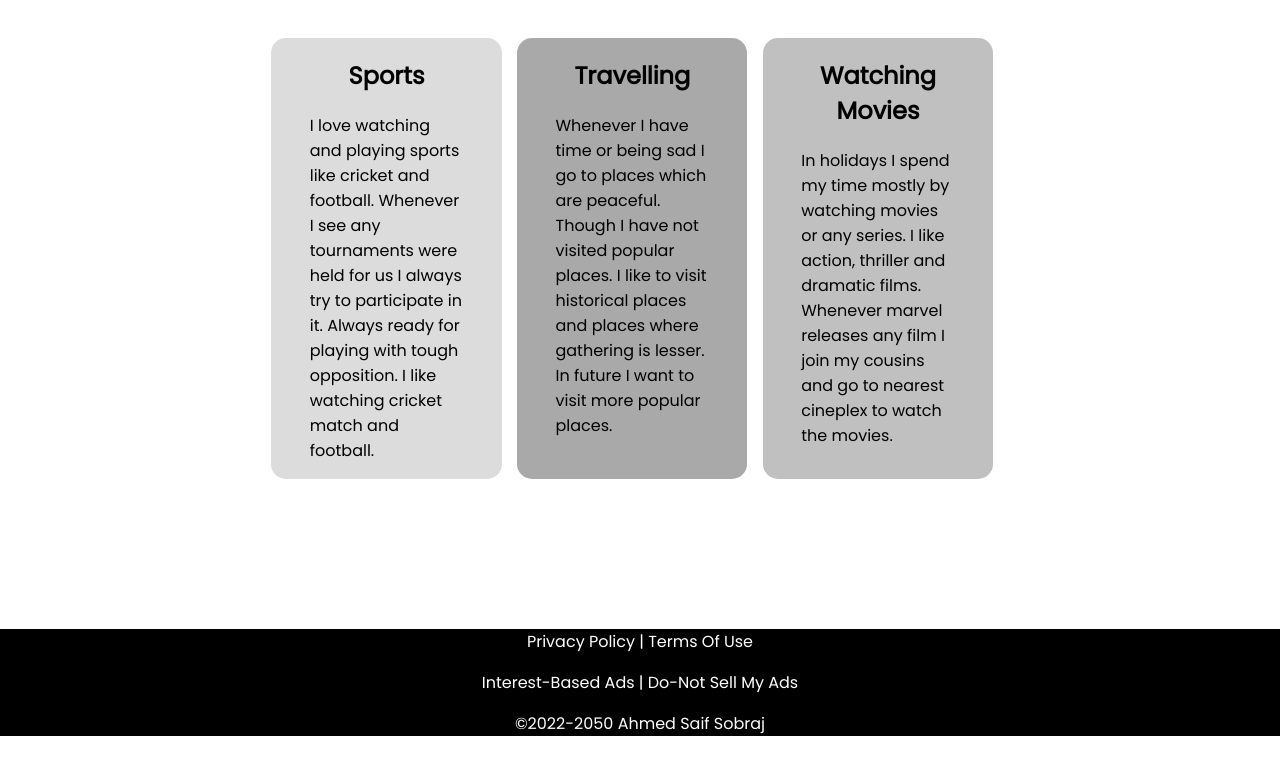
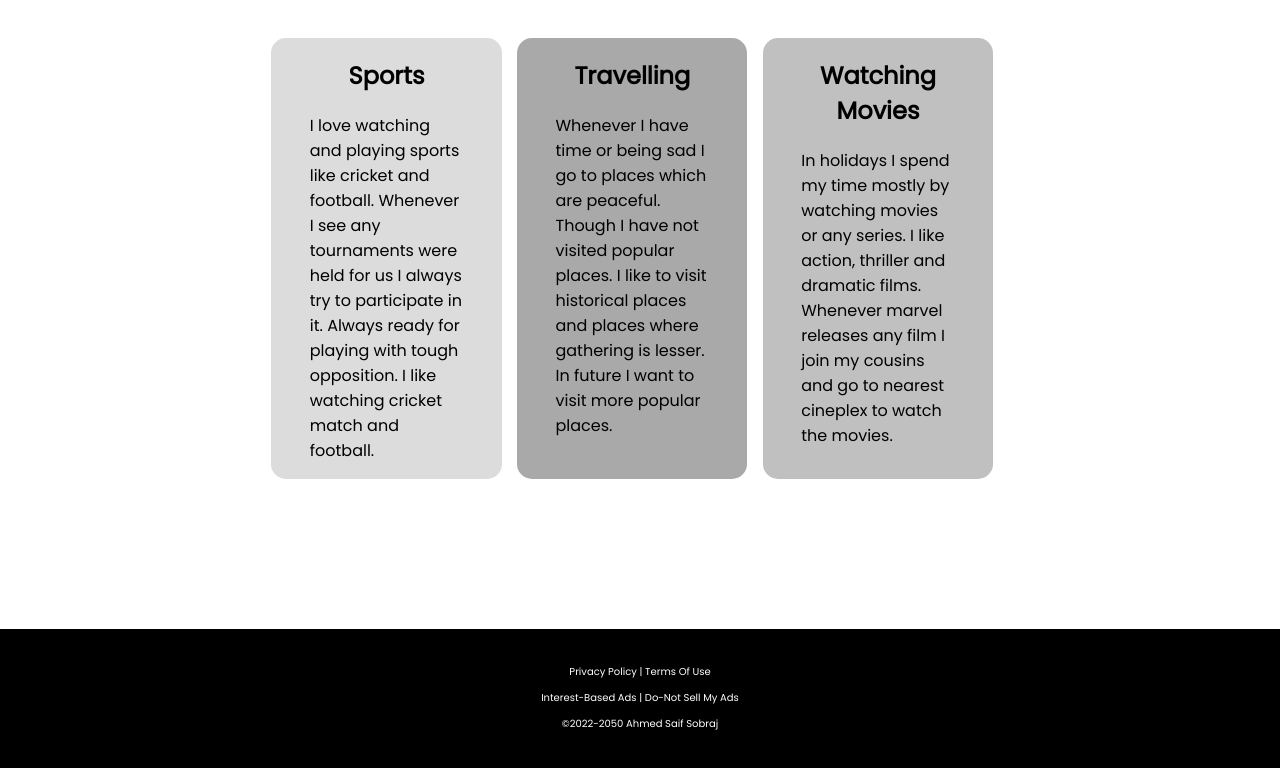
Before and after one commit to ahmedsaifsobraj/second-project, a plain HTML site: page index.html in a window 1280 px wide. Shown: the part 805-1573 px from the top of the page. Drawn offline with Linux system fonts and the light colour scheme.

Commit message:
first commit

```diff
--- a/style.css
+++ b/style.css
@@ -90,8 +90,10 @@ footer {
     background-color: black;
     color: white;
     margin: 0%;
+    padding: 2%;
 }
 
 footer p {
     text-align: center;
+    font-size: 10px;
 }
```
